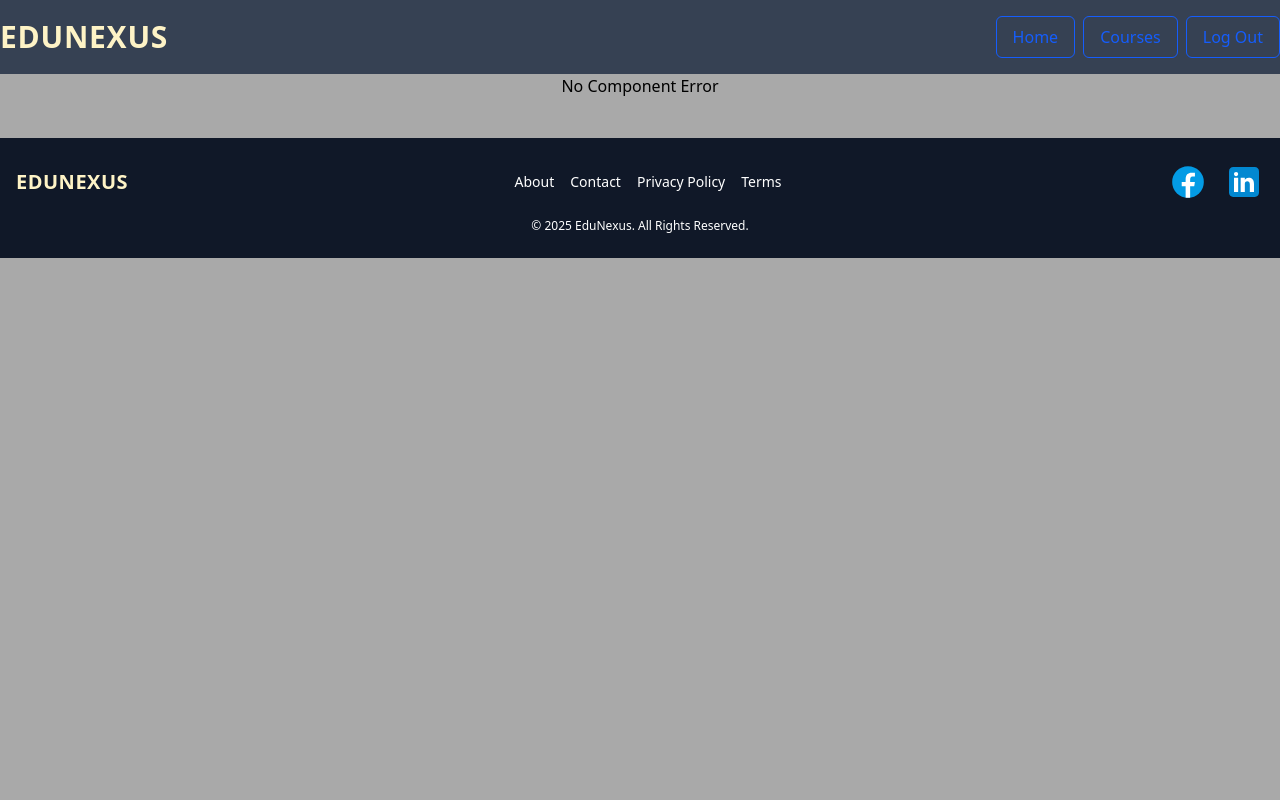
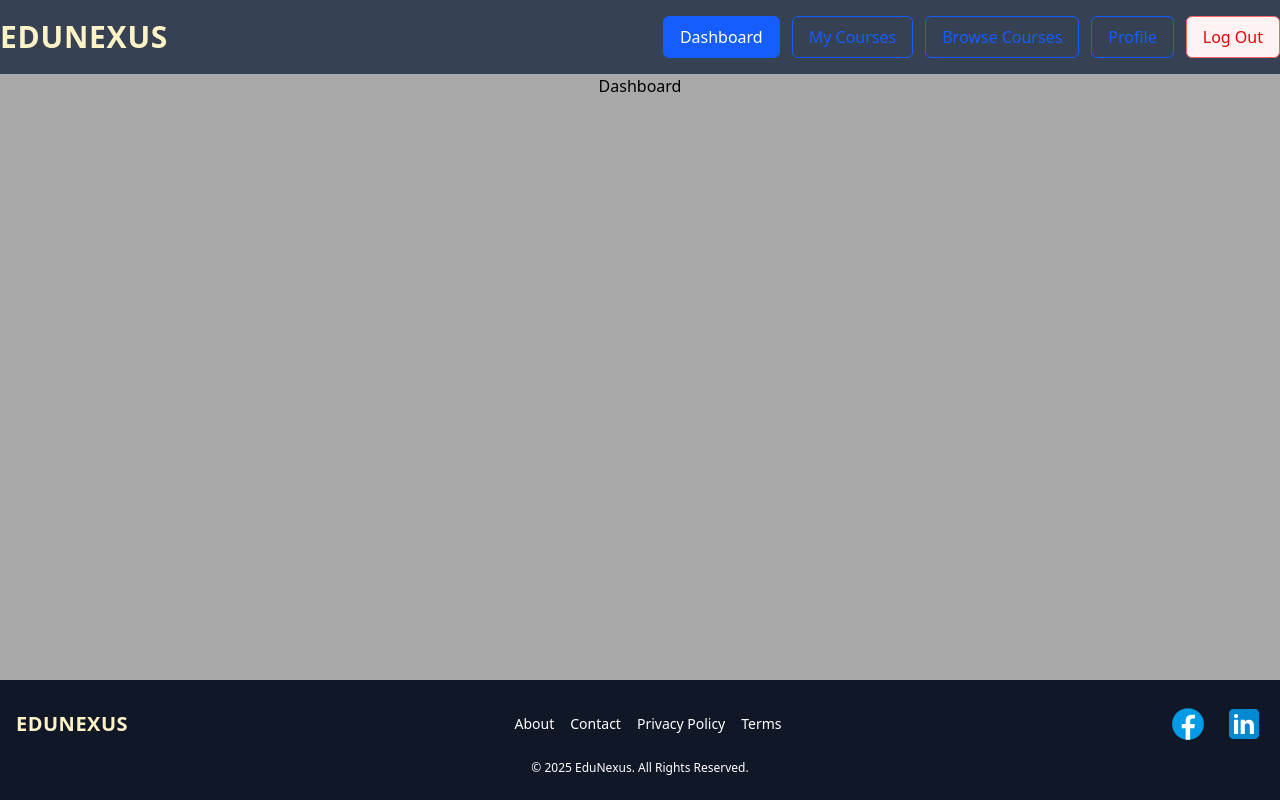
Before and after one commit to Learnathon-By-Geeky-Solutions/react-fusion, a React (Vite) app in the folder frontend-student/: page /dashboard in a window 1280 px wide. Built offline with nearby package versions, Linux system fonts and the light colour scheme; sample sign-in values are in the browser's storage.

Commit message:
Edited navbar for login and logout interface

```diff
--- /dev/null
+++ b/frontend-student/src/components/dashboard/Dashboard.jsx
@@ -0,0 +1,9 @@
+import React from 'react'
+
+function Dashboard() {
+  return (
+    <div>Dashboard</div>
+  )
+}
+
+export default Dashboard
--- a/frontend-student/src/components/login/Login.jsx
+++ b/frontend-student/src/components/login/Login.jsx
@@ -17,7 +17,6 @@ export default function Login() {
   const handleLogIn = async (data) => {
     const result = await authService.logInUser(data);
     if (result.success) {
-      alert('Log In Successful!');
       storeToken(result.data.accessToken);
     } else {
       alert('ERROR!');
--- /dev/null
+++ b/frontend-student/src/components/myCourses/MyCourses.jsx
@@ -0,0 +1,9 @@
+import React from 'react'
+
+function MyCourses() {
+  return (
+    <div>MyCourses</div>
+  )
+}
+
+export default MyCourses
--- a/frontend-student/src/components/navBar/navItems.jsx
+++ b/frontend-student/src/components/navBar/navItems.jsx
@@ -5,55 +5,66 @@ import { toast } from 'sonner';
 export default function NavItems() {
   const { user, logOutUser } = useAuth();
   const location = useLocation();
+  const isAuthenticated = user.authenticated;
 
   const handleLogOut = () => {
     logOutUser();
     toast.success('User Logged Out');
   };
 
+  // Navigation button style helper
+  const getButtonStyles = (path) => {
+    const isActive = location.pathname === path;
+    return `${
+      isActive
+        ? 'bg-blue-600 text-white font-medium'
+        : 'bg-transparent text-blue-600 hover:bg-blue-100'
+    } py-2 px-4 rounded-md border border-blue-600 hover:border-blue-700 transition duration-200 flex items-center`;
+  };
+
   return (
-    <div className='flex space-x-2'>
-      <button
-        className={`${
-          location.pathname === '/'
-            ? 'bg-blue-600 text-white'
-            : 'bg-transparent text-blue-600'
-        } py-2 px-4 rounded-md border border-blue-600 hover:bg-blue-600 hover:text-white transition duration-200`}
-      >
-        <Link to='/'>Home</Link>
-      </button>
+    <div className="flex items-center space-x-3">
+      {isAuthenticated ? (
+        // Authenticated user navigation
+        <>
+          <Link to="/dashboard" className={getButtonStyles('/dashboard')}>
+            Dashboard
+          </Link>
 
-      <button
-        className={`${
-          location.pathname === '/courses'
-            ? 'bg-blue-600 text-white'
-            : 'bg-transparent text-blue-600'
-        } py-2 px-4 rounded-md border border-blue-600 hover:bg-blue-600 hover:text-white transition duration-200`}
-      >
-        <Link to='/courses'>Courses</Link>
-      </button>
+          <Link to="/my-courses" className={getButtonStyles('/my-courses')}>
+            My Courses
+          </Link>
 
-      {user.authenticated ? (
-        <button
-          className={`${
-            location.pathname === '/logout'
-              ? 'bg-blue-600 text-white'
-              : 'bg-transparent text-blue-600'
-          } py-2 px-4 rounded-md border border-blue-600 hover:bg-blue-600 hover:text-white transition duration-200`}
-          onClick={handleLogOut}
-        >
-          Log Out
-        </button>
+          <Link to="/courses" className={getButtonStyles('/courses')}>
+            Browse Courses
+          </Link>
+
+          <Link to="/profile" className={getButtonStyles('/profile')}>
+            Profile
+          </Link>
+
+          <button
+            onClick={handleLogOut}
+            className="bg-red-50 text-red-600 hover:bg-red-100 py-2 px-4 rounded-md border border-red-400 hover:border-red-500 transition duration-200 flex items-center"
+          >
+            Log Out
+          </button>
+        </>
       ) : (
-        <button
-          className={`${
-            location.pathname === '/login'
-              ? 'bg-blue-600 text-white'
-              : 'bg-transparent text-blue-600'
-          } py-2 px-4 rounded-md border border-blue-600 hover:bg-blue-600 hover:text-white transition duration-200`}
-        >
-          <Link to='/login'>Login</Link>
-        </button>
+        // Non-authenticated user navigation
+        <>
+          <Link to="/" className={getButtonStyles('/')}>
+            Home
+          </Link>
+
+          <Link to="/courses" className={getButtonStyles('/courses')}>
+            Courses
+          </Link>
+
+          <Link to="/login" className={getButtonStyles('/login')}>
+            Login
+          </Link>
+        </>
       )}
     </div>
   );
--- /dev/null
+++ b/frontend-student/src/components/profile/Profile.jsx
@@ -0,0 +1,9 @@
+import React from 'react'
+
+function Profile() {
+  return (
+    <div>Profile</div>
+  )
+}
+
+export default Profile
--- a/frontend-student/src/main.jsx
+++ b/frontend-student/src/main.jsx
@@ -13,6 +13,9 @@ import Footer from './components/footer/Footer';
 import Signup from './components/signup/SignUp';
 import CoursePage from './components/coursePage/CoursePage';
 import ProtectedRoute from './components/protectedRoute/ProtectedRoute';
+import MyCourses from './components/myCourses/MyCourses';
+import Dashboard from './components/dashboard/Dashboard';
+import Profile from './components/profile/Profile';
 
 const routes = createBrowserRouter([
   {
@@ -53,7 +56,31 @@ const routes = createBrowserRouter([
             <CoursePage />
           </ProtectedRoute>
         )
-      }
+      },
+      {
+        path: '/my-courses',
+        element: (
+          <ProtectedRoute>
+            <MyCourses />
+          </ProtectedRoute>
+        )
+      },
+      {
+        path: '/dashboard',
+        element: (
+          <ProtectedRoute>
+            <Dashboard />
+          </ProtectedRoute>
+        )
+      },
+      {
+        path: '/profile',
+        element: (
+          <ProtectedRoute>
+            <Profile />
+          </ProtectedRoute>
+        )
+      },
     ]
   }
 ]);
```
